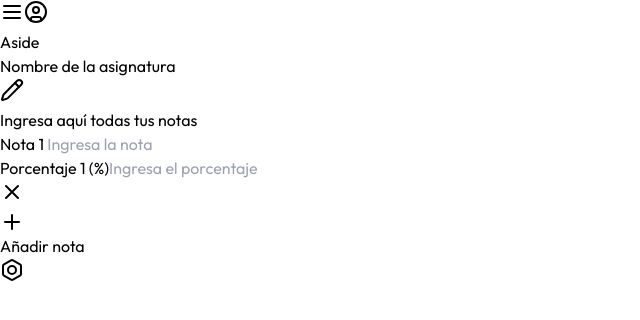
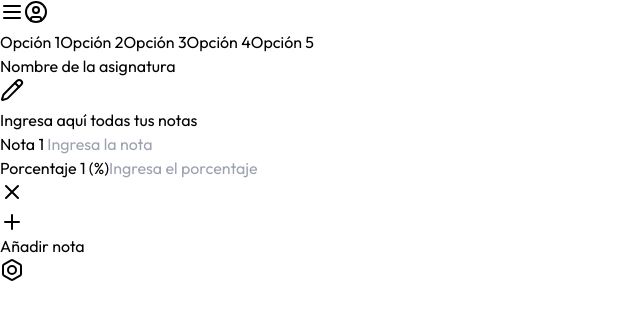
Before and after one commit to juanmayorquin/grademate, a React (Vite) app: page / in a window 1280 px wide. Shown: the top 320 px of the page, without its empty margins (0-640 px from the left). Built offline with nearby package versions, Linux system fonts and the light colour scheme.

Commit message:
Mejora del componente Aside: se añaden enlaces de navegación y se ajusta el estilo. Se actualiza el componente SubjectTitle para ocupar el ancho completo.

```diff
--- a/src/components/Aside.jsx
+++ b/src/components/Aside.jsx
@@ -1,9 +1,17 @@
-import React from 'react'
+import React from "react";
 
 const Aside = () => {
   return (
-    <div className='w-1/4'>Aside</div>
-  )
-}
+    <div className="w-1/4">
+      <div className="flex flex-col p-1">
+        <a className="hover:bg-white/5 hover:text-sky-400 p-4 rounded-md transition-all" href="">Opción 1</a>
+        <a className="hover:bg-white/5 hover:text-sky-400 p-4 rounded-md transition-all" href="">Opción 2</a>
+        <a className="hover:bg-white/5 hover:text-sky-400 p-4 rounded-md transition-all" href="">Opción 3</a>
+        <a className="hover:bg-white/5 hover:text-sky-400 p-4 rounded-md transition-all" href="">Opción 4</a>
+        <a className="hover:bg-white/5 hover:text-sky-400 p-4 rounded-md transition-all" href="">Opción 5</a>
+      </div>
+    </div>
+  );
+};
 
-export default Aside
+export default Aside;
--- a/src/components/SubjectTitle.jsx
+++ b/src/components/SubjectTitle.jsx
@@ -26,7 +26,7 @@ const SubjectTitle = ({name}) => {
   }, [isEditing]);
 
   return (
-    <div className="flex gap-4 items-center h-min group">
+    <div className="flex gap-4 items-center h-min group w-full">
       {!isEditing ? (
         <h2 className="text-4xl font-bold">{subjectName}</h2>
       ) : (
```
